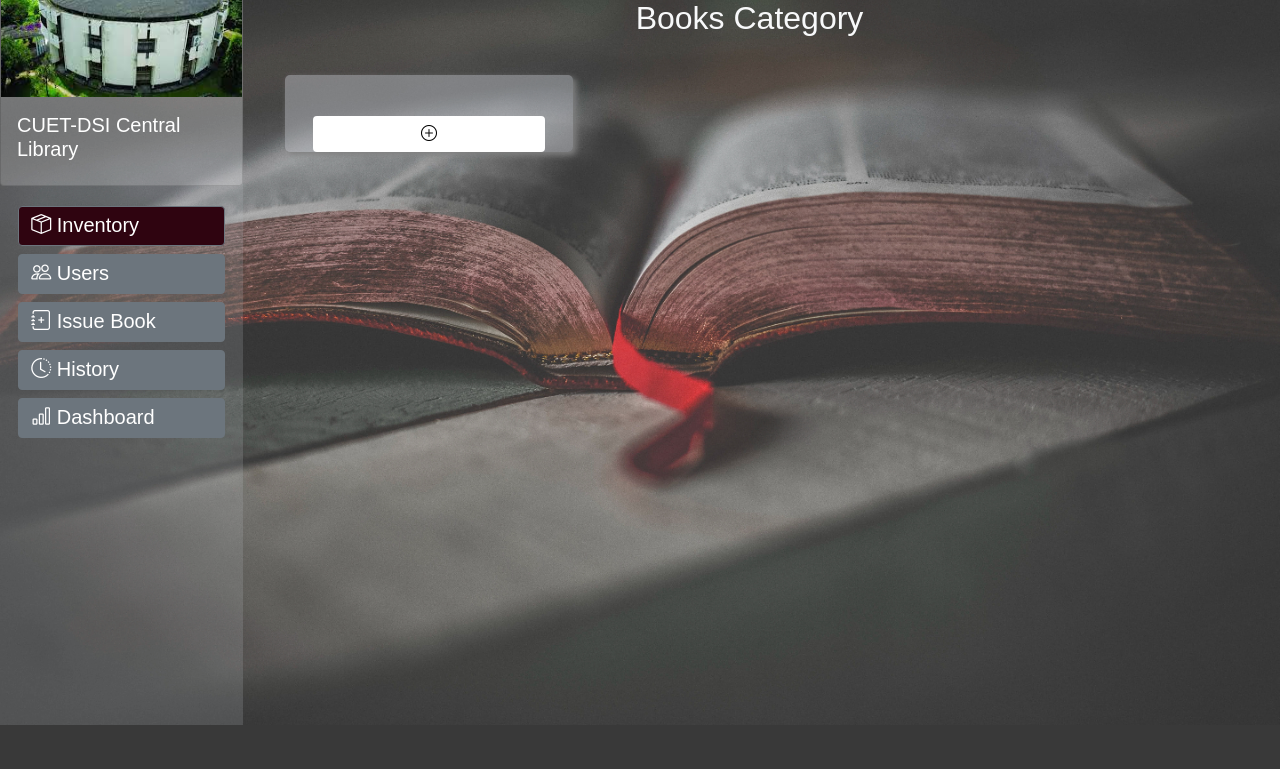
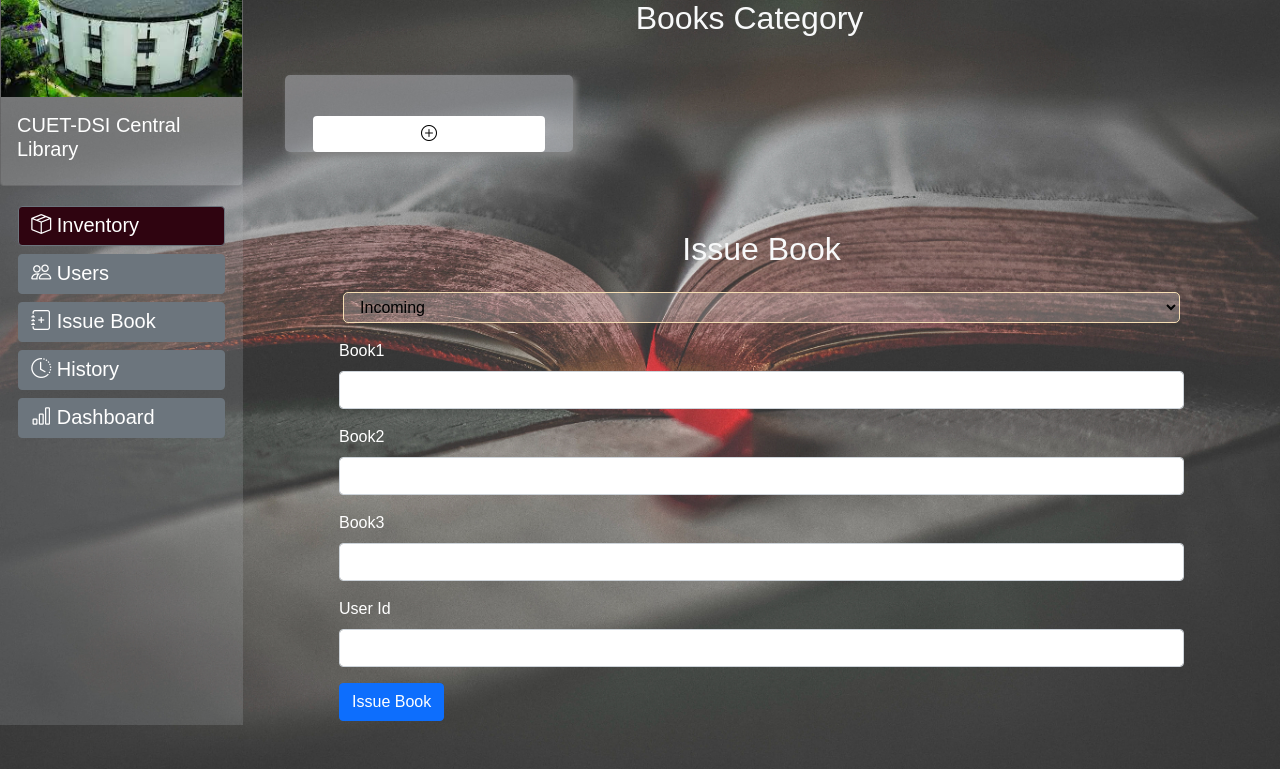
Before and after one commit to nahidul-opu/CUET-DSI-Friendship-Project, a PHP site: page / in a window 1280 px wide. Shown: the part 75-844 px from the top of the page. Before the commit the page ends 800 px from the top, so only its background shows below. Run offline with PHP 8.4, Linux system fonts and the light colour scheme.

Commit message:
issue book design

```diff
--- a/index.php
+++ b/index.php
@@ -299,6 +299,46 @@
 
                 </div>
             </div>
+
+
+            <!----------------- book issue page ------------------->
+            <div class="mx-5 p-5 text-white" id = "issue-book " >
+
+                <div class="title text-center md-3">
+                    <h2  class="font-wight-bolder text-light">Issue Book</h2>
+                </div>
+
+                <div id="drop-down-issue-book" class="row p-3">
+                    <select name="issue-book-dropdown" id="issue-book-dropdown">
+                        <option value="incoming">Incoming</option>
+                        <option value="outgoing">Outgoing</option>
+                    </select>
+                </div>
+
+                <form>
+                    <div class="mb-3">
+                        <label for="book11" class="form-label">Book1</label>
+                        <input type="text" class="form-control" >
+                    </div>
+                    <div class="mb-3">
+                        <label for="book12" class="form-label">Book2</label>
+                        <input type="text" class="form-control" >
+                    </div>
+                    <div class="mb-3">
+                        <label for="book13" class="form-label">Book3</label>
+                        <input type="text" class="form-control" >
+                    </div>
+                    <div class="mb-3">
+                        <label for="User ID" class="form-label">User Id</label>
+                        <input type="text" class="form-control" >
+                    </div>
+
+                    <button type="submit" class="btn btn-primary">Issue Book</button>
+                </form>
+            </div>
+
+
+
         </div>
     </div>
 
--- a/script/script.js
+++ b/script/script.js
@@ -220,9 +220,24 @@ $(document).ready(function () {
   //inventory tab click function
   $("#inventory").click(function () {
     $("#inventory").css("background-color", "#2f0410");
+    $("#bookissue").css("background-color", "");
     $("#book-details").hide();
+    $("#issue-book").hide();
     $("#main-body").show();
+
     loadCategoryCard();
+  });
+
+
+   //issuebook tab click function
+   $("#bookissue").click(function () {
+    $("#bookissue").css("background-color", "#2f0410");
+    $("#inventory").css("background-color", "");
+    $("#book-details").hide();
+    $("#main-body").hide();
+    $("#issue-book").show();
+
+    // loadCategoryCard();
   });
 
   //book search option, search by author and book title
```
